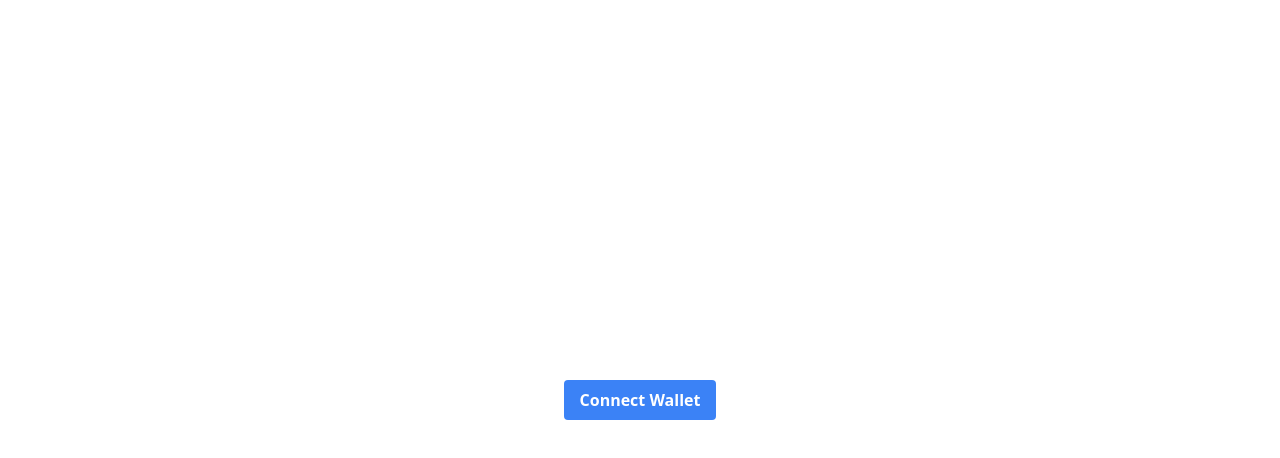
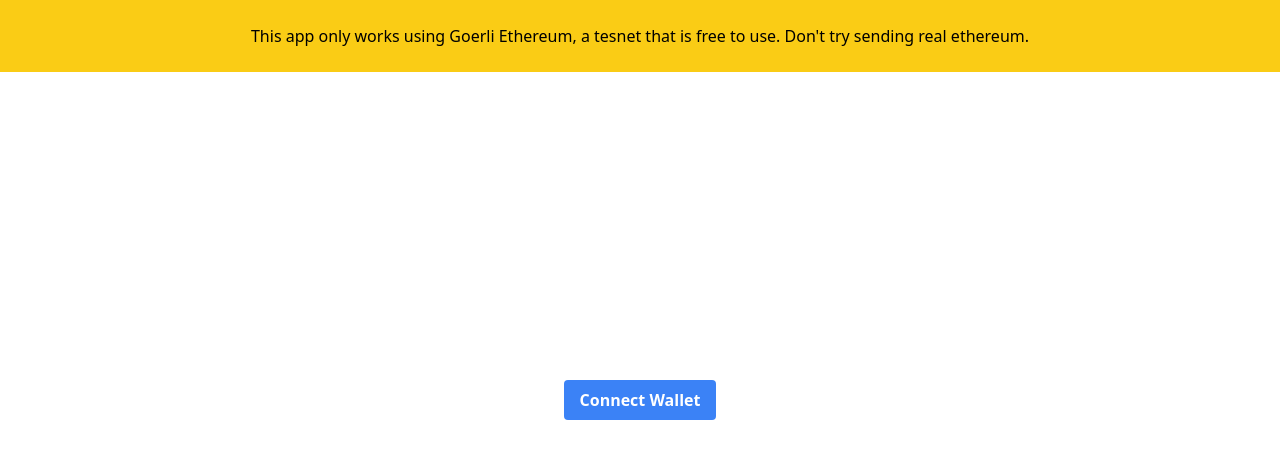
Before and after one commit to wanderdust/buymeacoffee-dapp, a Next.js app: page / in a window 1280 px wide. Shown: the top 458 px of the page. Built offline with nearby package versions, Linux system fonts and the light colour scheme.

Commit message:
Add a banner at the top

```diff
--- a/pages/index.tsx
+++ b/pages/index.tsx
@@ -43,6 +43,13 @@ export default function Home() {
 
     return (
         <div className="flex items-center justify-center h-screen flex-col p-10">
+            <div className="flex justify-center absolute top-0 bg-yellow-400 w-full pt-6 pb-6">
+                <p>
+                    This app only works using Goerli Ethereum,
+                    a tesnet that is free to use. Don't try sending real ethereum.
+                </p>
+            </div>
+
             {currentAccount ? (
                 <BuyCoffee />
             ) : (
--- a/pages/transactionList.tsx
+++ b/pages/transactionList.tsx
@@ -2,7 +2,7 @@ export default function TransactionList({ allCoffee }: any) {
 
     return (
         <div className="m-10">
-            <h1 className="text-xl font-bold mb-10">Transaction List</h1>
+            <h1 className="text-l font-medium mb-2">Transaction List </h1>
             <div className="flex flex-col">
                 {allCoffee.map((coffee: any) => (
                     <div className="flex flex-row justify-between p-4 shadow-md rounded-lg mb-4 bg-sky-50">
```
